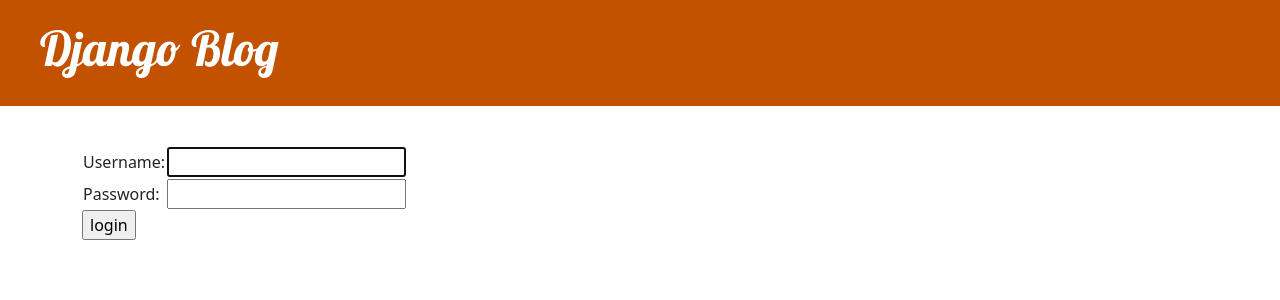
After one commit to Lupercal13/my-first-blog, a Django app: page /accounts/login/ in a window 1280 px wide. The commit adds this page. Shown: the top 300 px of the page. Run offline with Django 3.2, Linux system fonts and the light colour scheme.

Commit message:
Added log in/log out feature for the blog. Added comment section for blog with ability to moderate comments from admin

```diff
--- a/blog/admin.py
+++ b/blog/admin.py
@@ -1,5 +1,6 @@
 from django.contrib import admin
-from .models import Post
+from .models import Post, Comment
 
 # Register your models here.
 admin.site.register(Post)
+admin.site.register(Comment)
--- a/blog/static/css/blog.css
+++ b/blog/static/css/blog.css
@@ -1,12 +1,3 @@
-h1 a, h2 a {
-    color: #C25100;
-    font-family: 'Lobster';
-}
-
-body {
-    padding-left: 15px;
-}
-
 .page-header {
     background-color: #C25100;
     margin-top: 0;
@@ -31,22 +22,26 @@ h4 {
 }
 
 .date {
-    color:#828282
+    color: #828282;
 }
 
 .save {
     float: right;
 }
 
-top-menu,
-top-menu:hover,
-top-menu:visited {
+.post-form textarea,
+.post-form input {
+    width: 100%;
+}
+
+.top-menu,
+.top-menu:hover,
+.top-menu:visited {
     color: #ffffff;
     float: right;
     font-size: 26pt;
     margin-right: 20px;
 }
-
 
 .post {
     margin-bottom: 70px;
@@ -73,3 +68,7 @@ top-menu:visited {
     color: #FFFFFF;
     background-color: #C25100;
 }
+
+.comment {
+    margin: 20px 0px 20px 20px;
+}
--- a/blog/templates/blog/base.html
+++ b/blog/templates/blog/base.html
@@ -8,23 +8,23 @@
         <link rel="stylesheet" href="{% static 'css/blog.css' %}">
     </head>
     <body>
-        <header class="page-header">
-            <div class="container">
+        <div class="page-header">
             {% if user.is_authenticated %}
-                <a href="{% url 'post_new' %}" class="top-menu">
-                    {% include './icons/file-earmark-plus.svg' %}
-                </a>
+                <a href="{% url 'post_new' %}" class="top-menu"><span class="glyphicon glyphicon-plus"></span></a>
+                <a href="{% url 'post_draft_list' %}" class="top-menu"><span class="glyphicon glyphicon-edit"></span></a>
+                <p class="top-menu">Hello {{ user.username }} <small>(<a href="{% url 'logout' %}">Log out</a>)</small></p>
+            {% else %}
+                <a href="{% url 'login' %}" class="top-menu"><span class="glyphicon glyphicon-lock"></span></a>
             {% endif %}
             <h1><a href="/">Django Blog</a></h1>
         </div>
-        </header>
-        <main class="content container">
+        <div class="content container">
             <div class="row">
-                <div class="col">
+                <div class="col-md-8">
                 {% block content %}
                 {% endblock %}
                 </div>
             </div>
-        </main>
+        </div>
     </body>
 </html>
--- /dev/null
+++ b/blog/templates/registration/login.html
@@ -0,0 +1,24 @@
+{% extends "blog/base.html" %}
+
+{% block content %}
+    {% if form.errors %}
+        <p>Your username and password didn't match. Please try again.</p>
+    {% endif %}
+
+    <form method="post" action="{% url 'login' %}">
+    {% csrf_token %}
+        <table>
+        <tr>
+            <td>{{ form.username.label_tag }}</td>
+            <td>{{ form.username }}</td>
+        </tr>
+        <tr>
+            <td>{{ form.password.label_tag }}</td>
+            <td>{{ form.password }}</td>
+        </tr>
+        </table>
+
+        <input type="submit" value="login" />
+        <input type="hidden" name="next" value="{{ next }}" />
+    </form>
+{% endblock %}
--- a/blog/urls.py
+++ b/blog/urls.py
@@ -6,5 +6,10 @@ urlpatterns = [
     path('post/<int:pk>/', views.post_detail, name='post_detail'),
     path('post/new/', views.post_new, name='post_new'),
     path('post/<int:pk>/edit/', views.post_edit, name='post_edit'),
-
+    path('drafts/', views.post_draft_list, name='post_draft_list'),
+    path('post/<pk>/publish/', views.post_publish, name='post_publish'),
+    path('post/<pk>/remove', views.post_remove, name='post_remove'),
+    path('post/<int:pk>/comment/', views.add_comment_to_post, name='add_comment_to_post'),
+    path('comment/<int:pk>/approve/', views.comment_approve, name='comment_approve'),
+    path('comment/<int:pk>/remove/', views.comment_remove, name='comment_remove'),
 ]
--- a/mysite/settings.py
+++ b/mysite/settings.py
@@ -101,6 +101,8 @@ AUTH_PASSWORD_VALIDATORS = [
 ]
 
 
+LOGIN_REDIRECT_URL = '/'
+
 # Internationalization
 # https://docs.djangoproject.com/en/3.2/topics/i18n/
 
--- a/mysite/urls.py
+++ b/mysite/urls.py
@@ -13,10 +13,14 @@ Including another URLconf
     1. Import the include() function: from django.urls import include, path
     2. Add a URL to urlpatterns:  path('blog/', include('blog.urls'))
 """
+from django.urls import path, include
 from django.contrib import admin
-from django.urls import path, include
+
+from django.contrib.auth import views
 
 urlpatterns = [
     path('admin/', admin.site.urls),
-    path('', include('blog.urls'),)
+    path('accounts/login/', views.LoginView.as_view(), name='login'),
+    path('accounts/logout/', views.LogoutView.as_view(next_page='/'), name='logout'),
+    path('', include('blog.urls')),
 ]
```
Also changed, not shown: blog/forms.py (+9 -1 lines), blog/models.py (+17 -0 lines), blog/templates/blog/add_comment_to_post.html (added, +9 -0 lines), blog/templates/blog/post_detail.html (+26 -4 lines), blog/templates/blog/post_draft_list.html (added, +11 -0 lines), blog/templates/blog/post_list.html (+6 -7 lines), blog/views.py (+51 -5 lines), blog/migrations/0002_comment.py (added), blog/templates/blog/icons/plus-square.svg (added). Lines whose indentation alone changed are shown as unchanged.
